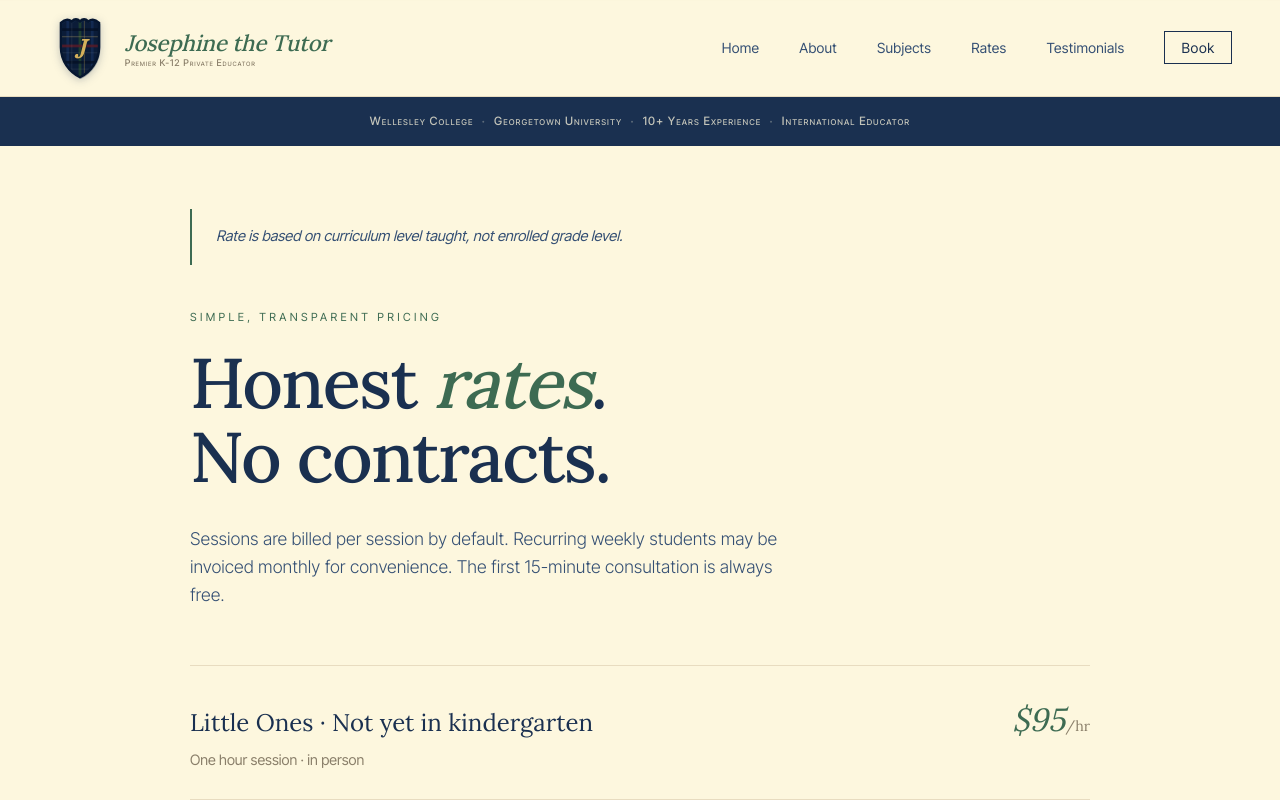
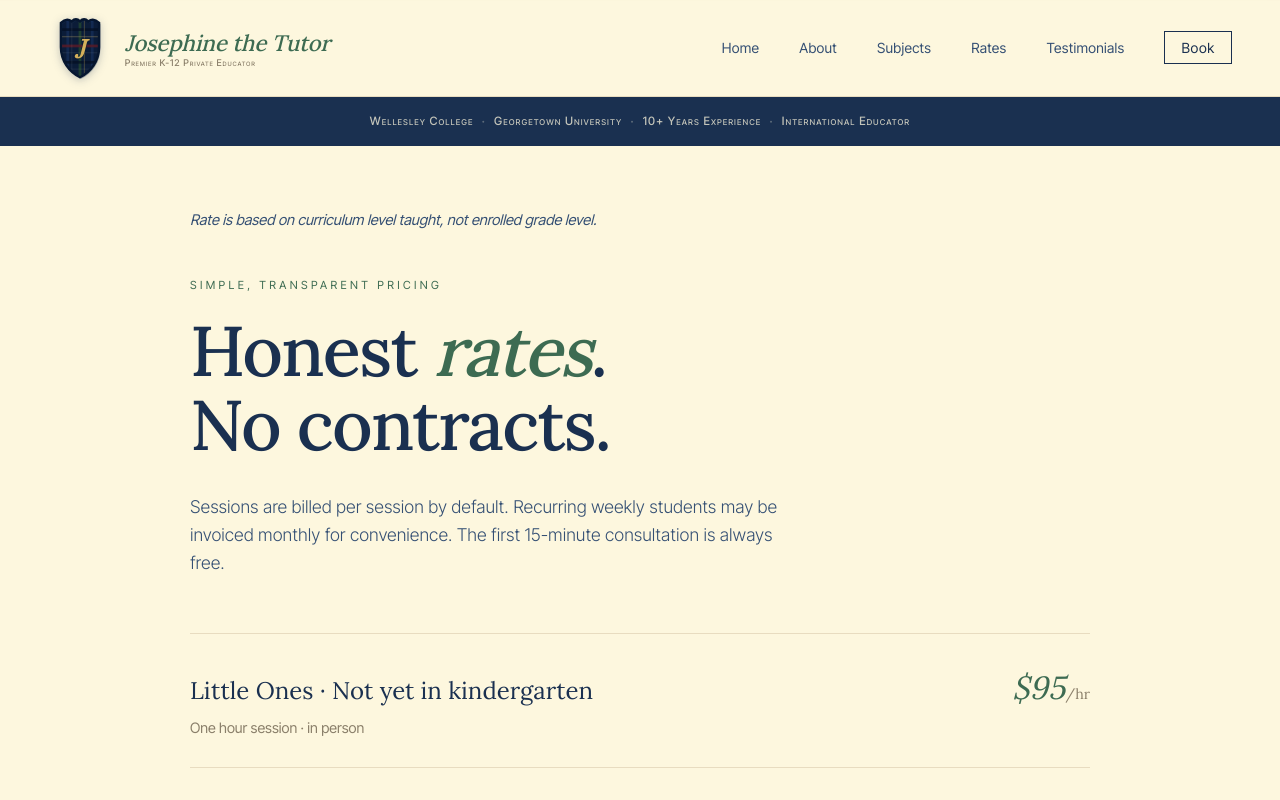
Before and after one commit to patrickparagas1/josephine-tutoring, a Next.js app: page /rates in a window 1280 px wide. Shown: the top 800 px of the page. Built offline with nearby package versions, Linux system fonts and the light colour scheme.

Commit message:
Remove border accent from rates page curriculum-level note

```diff
--- a/app/globals.css
+++ b/app/globals.css
@@ -837,9 +837,6 @@ section {
 }
 .rates-note-top {
   margin-bottom: 2.75rem;
-  padding: 1rem 1.5rem;
-  background: var(--cream);
-  border-left: 2px solid var(--accent);
   font-size: 0.92rem;
   color: var(--ink-soft);
   font-style: italic;
```
